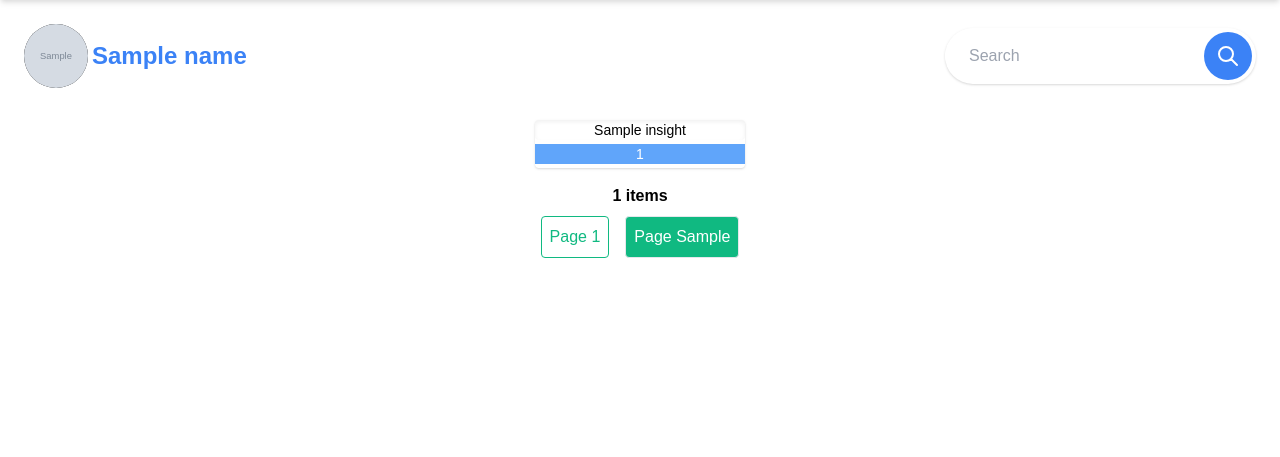
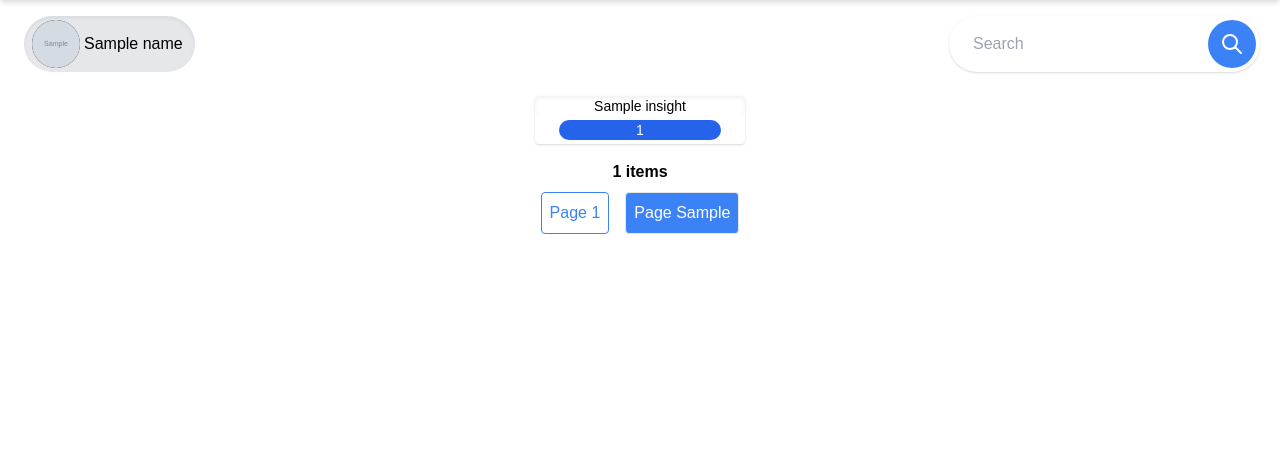
Before and after one commit to odysseusmax/tg-index, a Python web app: template app/templates/index.html in a window 1280 px wide. Shown: the part 68-525 px from the top of the page. Run offline with Jinja, Linux system fonts and the light colour scheme; the template is opened without the code that fills it: most values are stand-ins (such as "Sample title", 1, 10 or a date in 2020); some libraries are stand-ins or nearby versions; some web fonts are replaced.

Commit message:
💄 improve UI, selectable <a> text

```diff
--- a/app/templates/home.html
+++ b/app/templates/home.html
@@ -10,9 +10,8 @@
         <a title="{{chat.name}}" href="/{{chat.page_id}}"
             class="justify-items-center min-h-full w-5/12 sm:w-1/4 md:w-1/5 lg:w-1/6 rounded p-2 text-center break-words shadow hover:shadow-md hover:bg-blue-100 dark:bg-gray-500 dark:hover:bg-gray-400">
 
-            <img src="/{{chat.page_id}}/logo?big=1" class="w-full rounded-full">
-            <div class="p-1 mt-2 rounded text-white bg-blue-500 dark:bg-green-800">{{chat.name}}</div>
-
+                <img src="/{{chat.page_id}}/logo?big=1" class="w-full rounded-full">
+                <div class="p-1 mt-2 rounded text-white bg-blue-500 dark:bg-blue-500 dark:text-white">{{chat.name}}</div>
         </a>
         {% endfor %}
     </div>
--- a/app/templates/index.html
+++ b/app/templates/index.html
@@ -5,22 +5,26 @@
 {% endblock %}
 
 <div class="block md:flex justify-between items-center px-4 text-center">
-	<div class="m-2 block md:flex items-center justify-center md:justify-start text-2xl md:text-right font-bold text-blue-500">
-		<img class="mx-auto md:ml-0 md:mr-1 my-4 md:my-2 w-16 h-16 rounded-full bg-black outline-none" src="{{logo}}">
-        <a href="javascript:window.location.href=window.location.href"> {{name}} </a>
+
+    <!-- * channel logo and name -->
+    <div class="flex m-2 block bg-gray-200 dark:bg-gray-700 rounded-full shadow-inner shadow-md px-2 items-center justify-center">
+		<img class="my-1 w-12 h-12 rounded-full bg-black outline-none" src="{{logo}}">
+        <a class="mx-1" href="javascript:window.location.href=window.location.href">
+        {{name}}
+        </a>
     </div>
 
-    <div class="m-2">
+    <!-- * search bar-->
+    <div class="m-1">
         <form class="">
-
-            <div class="my-4 md:my-2">
+            <div class="my-2 md:my-1">
                 <div class="flex items-center rounded-full shadow dark:bg-gray-500">
-                    <input class="rounded-l-full w-full py-1 px-6 dark:text-white dark:bg-gray-500 leading-tight focus:outline-none dark:text-black"
+                    <input class="rounded-full w-full py-1 px-6 dark:text-white dark:bg-gray-500 leading-tight focus:outline-none dark:text-black"
                         name="search" id="search" value="{% if search %}{{search}}{% endif %}" type="text"
                         placeholder="Search">
                     <div class="p-1">
                         <button
-                            class="bg-blue-500 text-white rounded-full p-2 hover:bg-blue-400 focus:outline-none w-12 h-12 flex items-center justify-center">
+                            class="bg-blue-500 text-white rounded-full p-1 hover:bg-blue-400 focus:outline-none w-12 h-12 flex items-center justify-center">
                             <div><svg xmlns="http://www.w3.org/2000/svg" class="h-6 w-6" fill="none" viewBox="0 0 24 24"
                                     stroke="currentColor">
                                     <path stroke-linecap="round" stroke-linejoin="round" stroke-width="2"
@@ -48,15 +52,16 @@
             class="text-sm items-center justify-center w-full min-h-full sm:w-2/5 md:w-1/4 lg:w-1/6 rounded m-2 shadow hover:shadow-lg dark:bg-gray-500">
 
             {% if item.media %}
+            <div class="absolute bg-blue-600 rounded-full dark:bg-blue-600 text-white my-1 mx-6 py-0 px-1">{{item.file_id}}</div>
 
-                <a href="{{item.url}}"><img src="{{item.thumbnail}}" class="w-full rounded shadow-inner"></a>
-                <div class="p-2">{{item.insight}}</div>
+                <a href="{{item.url}}"><img src="{{item.thumbnail}}" class="w-full object-scale-down h-32 rounded shadow-inner"></a>
+                <div class="p-2 fill-blue-400">{{item.insight}}</div>
                 <!-- Buttons container -->
-                <span class="inline-flex mb-1 rounded shadow-inner dark:bg-green-400">
+                <span class="inline-flex mb-1 rounded shadow-inner dark:bg-blue-400">
                     {% if not block_downloads %}
                         <!-- Direct file download button -->
                         <a href="{{item.download}}"
-                            class="flex-1 hover:bg-blue-300 text-gray-900 font-semibold py-1 px-2 rounded items-center">
+                            class="flex-1 hover:bg-blue-500 text-gray-900 font-semibold py-1 px-2 rounded items-center">
                             <svg xmlns="http://www.w3.org/2000/svg" class="h-6 w-6" fill="none" viewBox="0 0 24 24"
                                 stroke="currentColor">
                                 <path stroke-linecap="round" stroke-linejoin="round" stroke-width="2"
@@ -92,11 +97,12 @@
                 </span>
 
             {% else %}
-            <a href={{item.url}}>
-                <div class="p-4 rounded shadow-inner rounded text-dark py-0 px-2">{{item.insight}}</div>
+            <a style="-webkit-user-select: all;-moz-user-select: all;-ms-user-select: all;user-select: all;" href={{item.url}}>
+                <div class="p-4 rounded shadow-inner text-dark py-0 px-2">{{item.insight}}</div>
             </a>
+            <div class="bg-blue-600 rounded-full dark:bg-blue-600 text-white my-1 mx-6 py-0 px-1">{{item.file_id}}</div>
             {% endif %}
-            <div class="bg-blue-400 dark:bg-green-600 text-white my-1 py-0 px-1">{{item.file_id}}</div>
+
 
         </div>
 
@@ -113,15 +119,15 @@
 <div class="mx-auto my-2 text-center flex text-white content-center justify-center">
     {% if prev_page %}
     <a title="Previous page"
-        class="mx-2 p-2 border rounded bg-green-500 hover:border-green-500 hover:text-green-500 hover:bg-white"
+        class="mx-2 p-2 border rounded bg-blue-500 hover:border-blue-500 hover:text-blue-500 hover:bg-white"
         href="{{prev_page.url}}">Page {{prev_page.no}}</a>
     {% endif %}
     <p
-        class="mx-2 p-2 border rounded border-green-500 text-green-500 hover:border-green-500 hover:text-green-500 hover:bg-white">
+        class="mx-2 p-2 border rounded border-blue-500 text-blue-500 hover:border-blue-500 hover:text-blue-500 hover:bg-white">
         Page {{cur_page}}</p>
     {% if next_page %}
     <a title="Next page"
-        class="mx-2 p-2 border rounded bg-green-500 hover:border-green-500 hover:text-green-500 hover:bg-white"
+        class="mx-2 p-2 border rounded bg-blue-500 hover:border-blue-500 hover:text-blue-500 hover:bg-white"
         href="{{next_page.url}}">Page {{next_page.no}}</a>
     {% endif %}
 </div>
```
